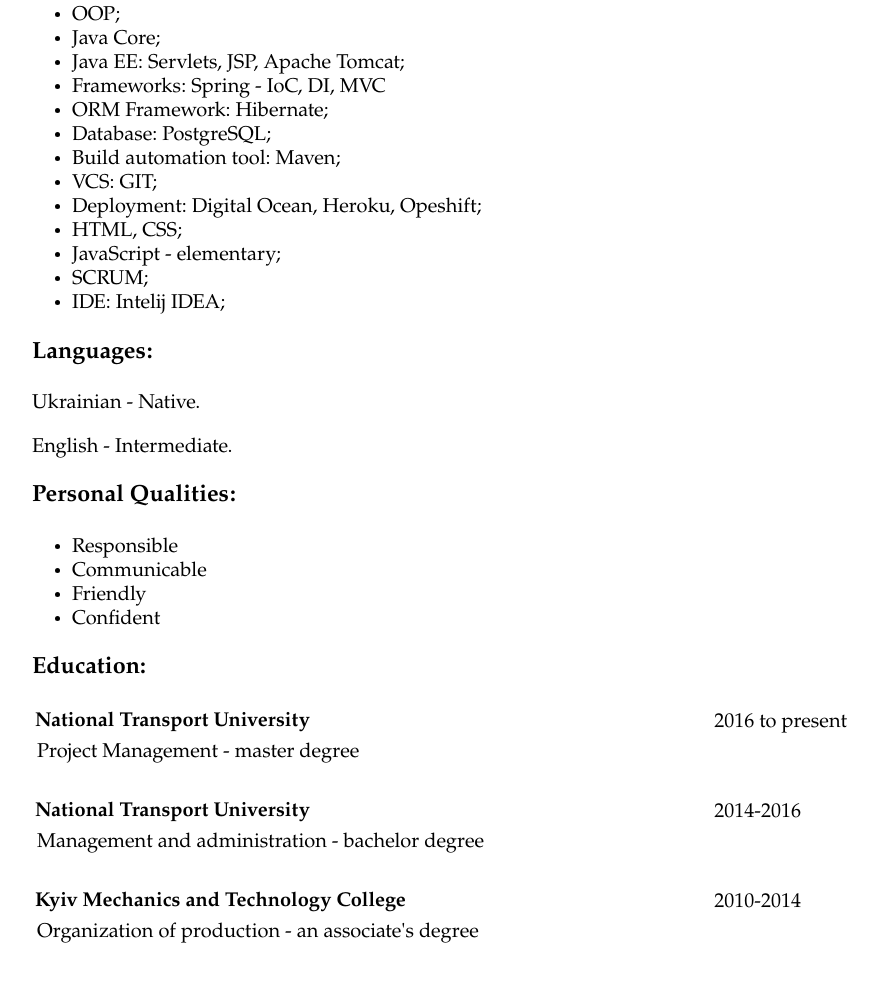
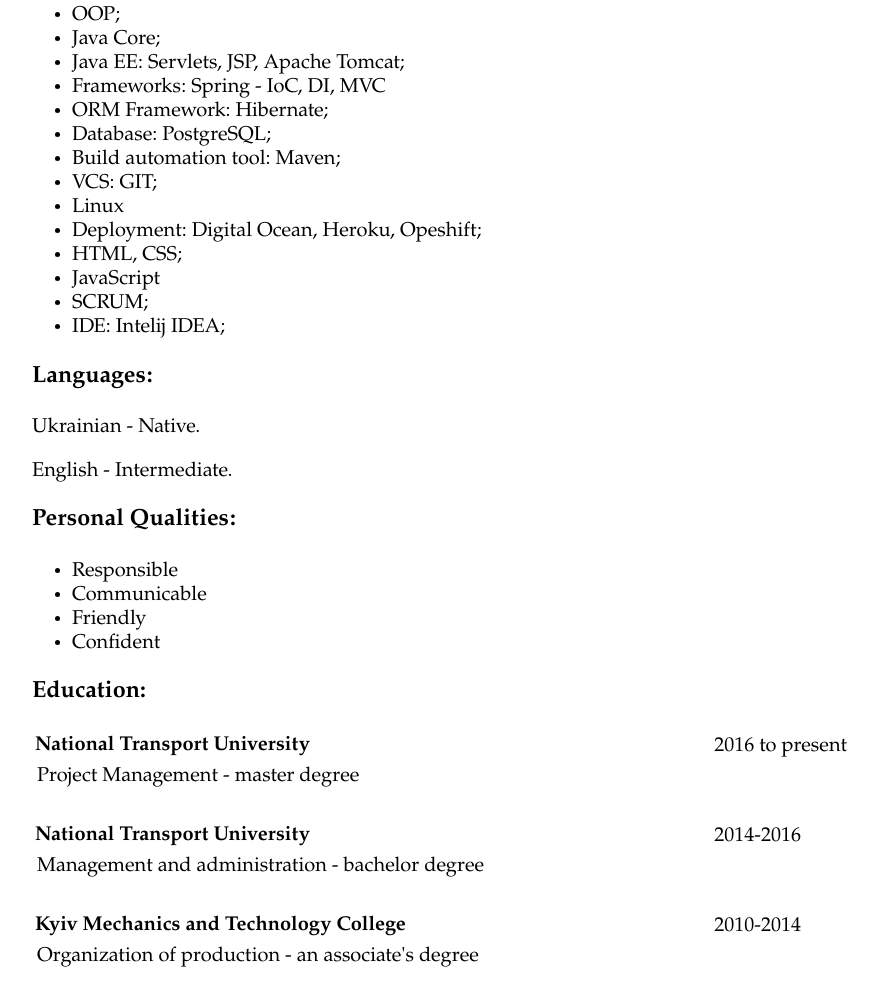
Before and after one commit to AVMelnyk/AVMelnyk.github.io, a plain HTML site: page index.html in a window 1280 px wide. Shown: the part 732-1727 px from the top of the page, without its empty margins (292-1170 px from the left). Drawn offline with Linux system fonts and the light colour scheme.

Commit message:
add new skill

```diff
--- a/index.html
+++ b/index.html
@@ -72,10 +72,11 @@
 				<li>ORM Framework: Hibernate;</li>
 				<li>Database: PostgreSQL;</li>
 				<li>Build automation tool: Maven;</li>
-        		<li>VCS: GIT;</li>
+	        		<li>VCS: GIT;</li>
+				<li>Linux</li>
 				<li>Deployment: Digital Ocean, Heroku, Opeshift;</li>
 				<li>HTML, CSS;</li>
-				<li>JavaScript - elementary;</li>
+				<li>JavaScript</li>
 				<li>SCRUM;</li>
 				<li>IDE: Intelij IDEA;</li>
     		</ul>
```
